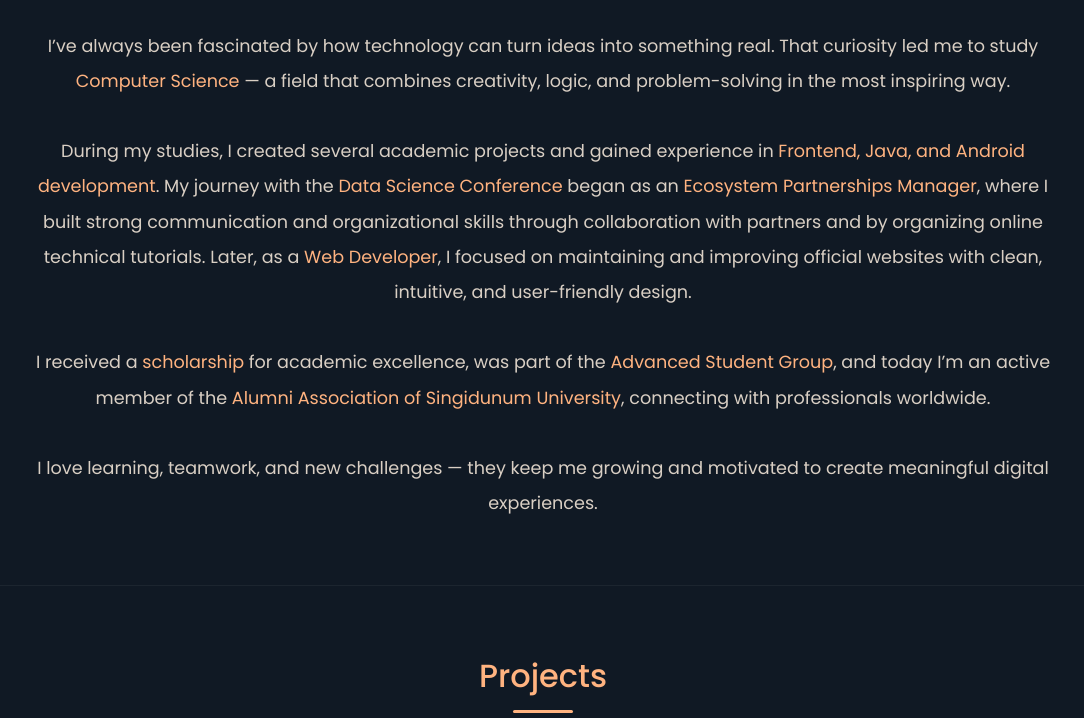
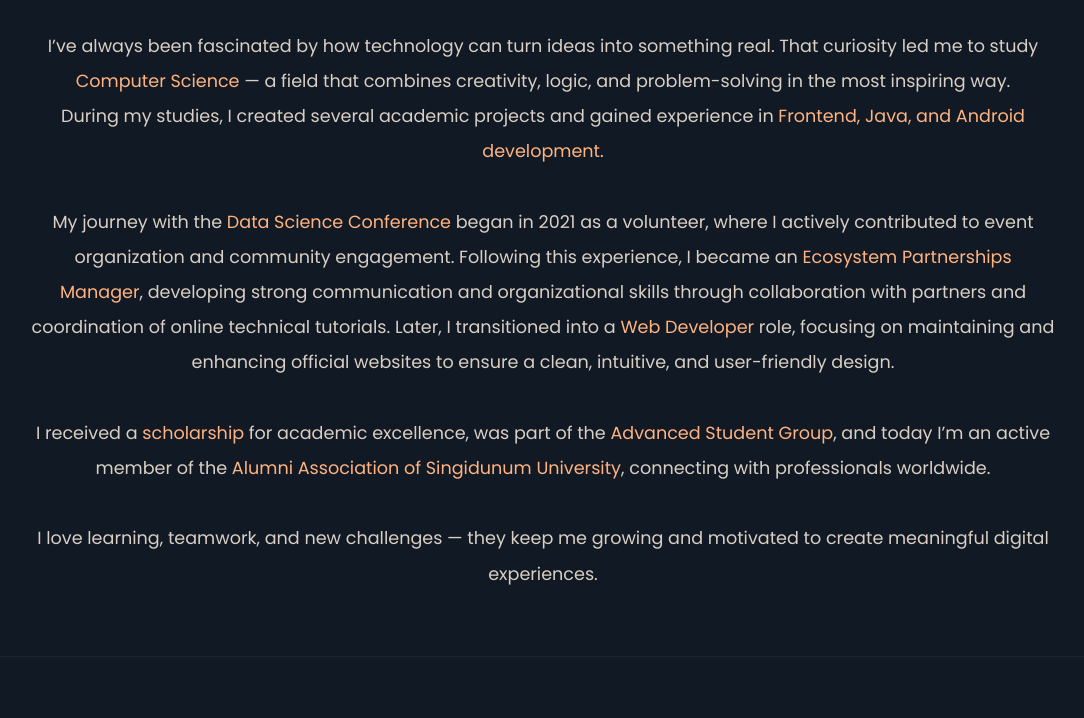
Before and after one commit to EmilijaPejovic/Emilija-Pejovic-Portfolio, a plain HTML site: page index.html in a window 1280 px wide. Shown: the part 1154-1872 px from the top of the page, without its empty margins (97-1181 px from the left). Drawn offline with Linux system fonts and the light colour scheme.

Commit message:
website updates

```diff
--- a/index.html
+++ b/index.html
@@ -88,9 +88,10 @@
     <section class="about" id="about">
       <h3>About me</h3>
       <p>
-       I’ve always been fascinated by how technology can turn ideas into something real. That curiosity led me to study <span class="highlight">Computer Science</span> — a field that combines creativity, logic, and problem-solving in the most inspiring way. <br><br>
+       I’ve always been fascinated by how technology can turn ideas into something real. That curiosity led me to study <span class="highlight">Computer Science</span> — a field that combines creativity, logic, and problem-solving in the most inspiring way. <br>
 
-During my studies, I created several academic projects and gained experience in <span class="highlight">Frontend, Java, and Android development</span>. My journey with the <span class="highlight">Data Science Conference</span> began as an <span class="highlight">Ecosystem Partnerships Manager</span>, where I built strong communication and organizational skills through collaboration with partners and by organizing online technical tutorials. Later, as a <span class="highlight">Web Developer</span>, I focused on maintaining and improving official websites with clean, intuitive, and user-friendly design. <br><br>
+During my studies, I created several academic projects and gained experience in <span class="highlight">Frontend, Java, and Android development</span>. <br><br>
+My journey with the <span class="highlight">Data Science Conference</span> began in 2021 as a volunteer, where I actively contributed to event organization and community engagement. Following this experience, I became an <span class="highlight">Ecosystem Partnerships Manager</span>, developing strong communication and organizational skills through collaboration with partners and coordination of online technical tutorials. Later, I transitioned into a <span class="highlight">Web Developer</span> role, focusing on maintaining and enhancing official websites to ensure a clean, intuitive, and user-friendly design. <br><br>
 
 I received a <span class="highlight">scholarship</span> for academic excellence, was part of the <span class="highlight">Advanced Student Group</span>, and today I’m an active member of the <span class="highlight">Alumni Association of Singidunum University</span>, connecting with professionals worldwide. <br><br>
 I love learning, teamwork, and new challenges — they keep me growing and motivated to create meaningful digital experiences.
```
